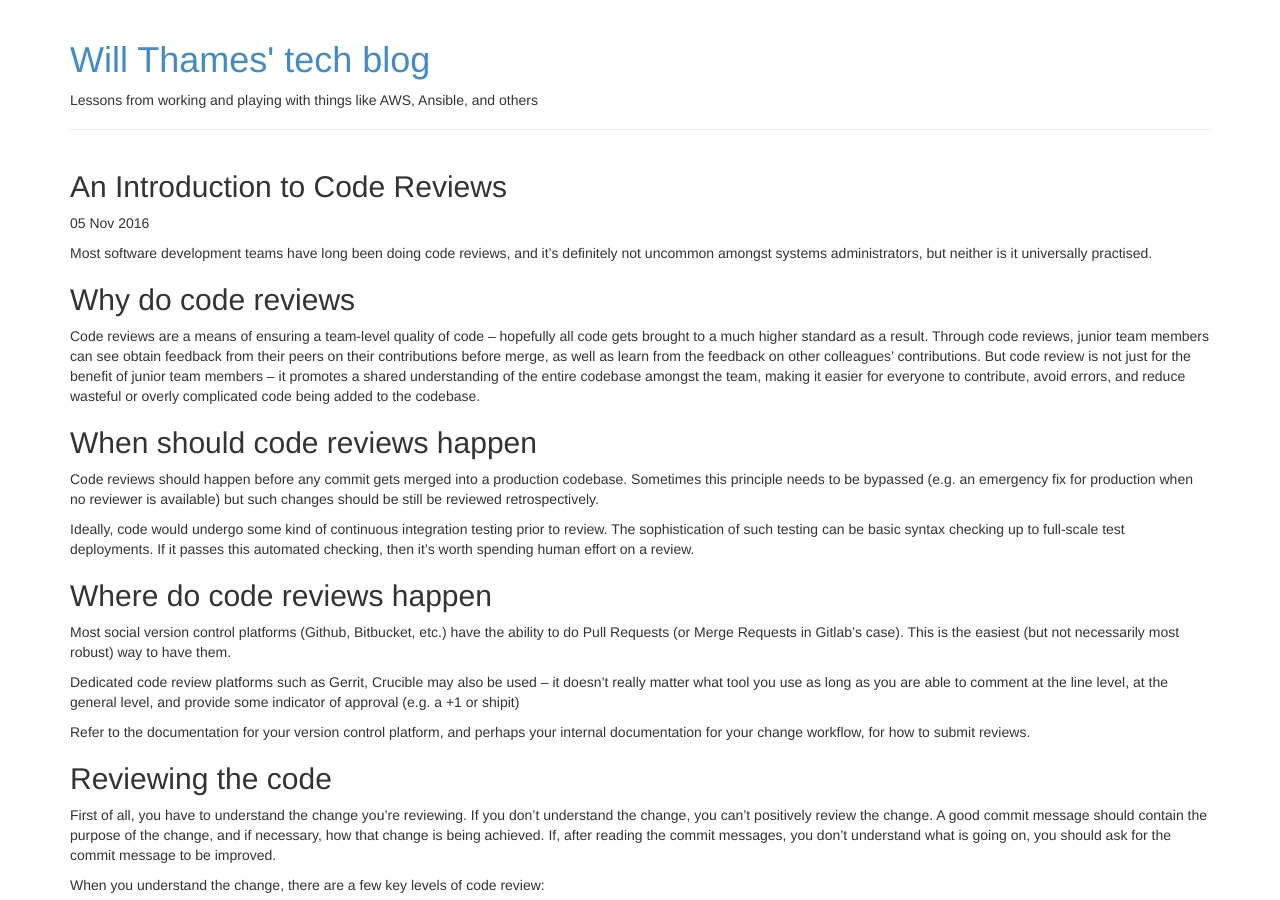
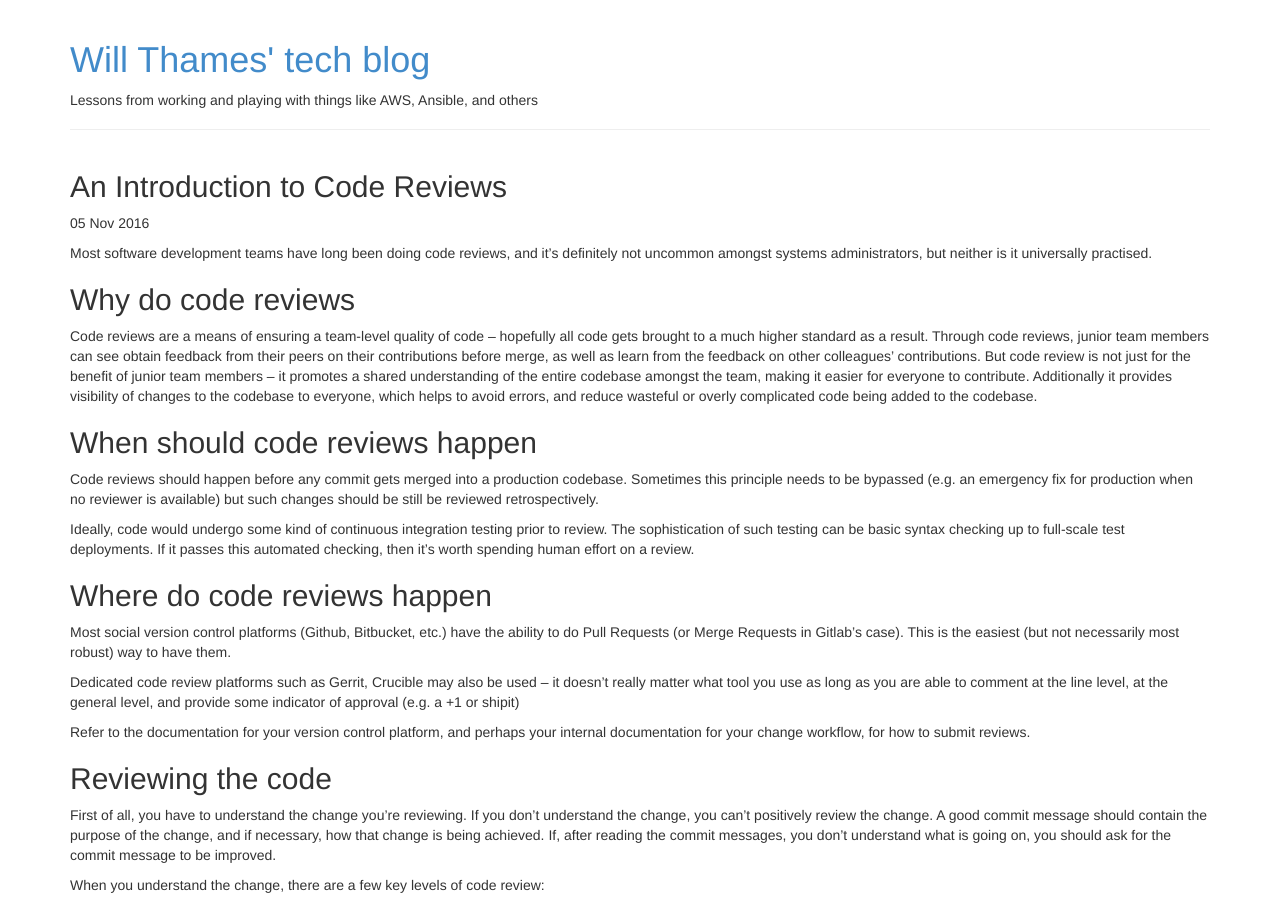
Before and after one commit to willthames/willthames.github.io, a Jekyll site: the page built from _posts/2016-11-05-intro-to-code-reviews.markdown, in a window 1280 px wide and 900 px high. Built offline with Jekyll 4.4.1, drawn with Linux system fonts in a browser that asks for light colours.

Commit message:
Better justification of code reviews

```diff
--- a/_posts/2016-11-05-intro-to-code-reviews.markdown
+++ b/_posts/2016-11-05-intro-to-code-reviews.markdown
@@ -17,8 +17,10 @@ their peers on their contributions before merge, as well as learn
 from the feedback on other colleagues' contributions. But code review
 is not just for the benefit of junior team members &ndash; it promotes
 a shared understanding of the entire codebase amongst the team,
-making it easier for everyone to contribute, avoid errors, and reduce
-wasteful or overly complicated code being added to the codebase.
+making it easier for everyone to contribute. Additionally it
+provides visibility of changes to the codebase to everyone, which
+helps to avoid errors, and reduce wasteful or overly complicated
+code being added to the codebase.
 
 ## When should code reviews happen
 
```
